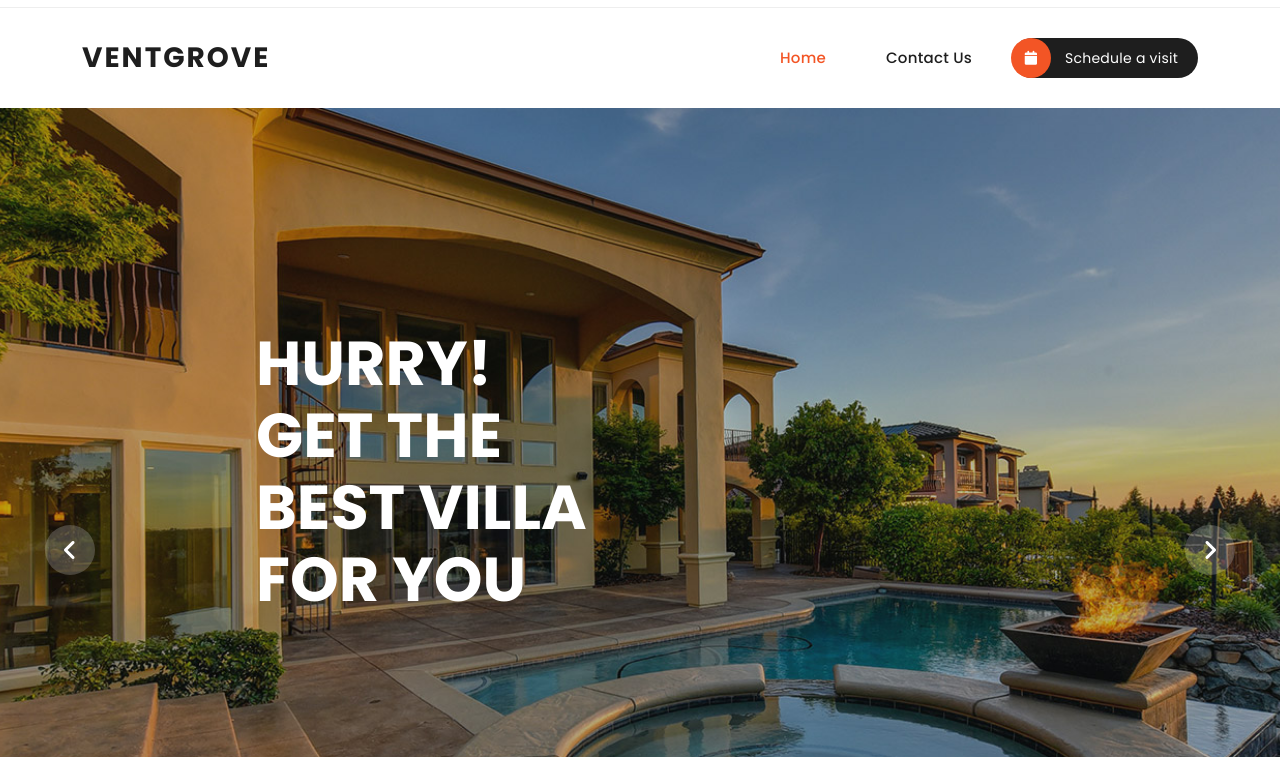
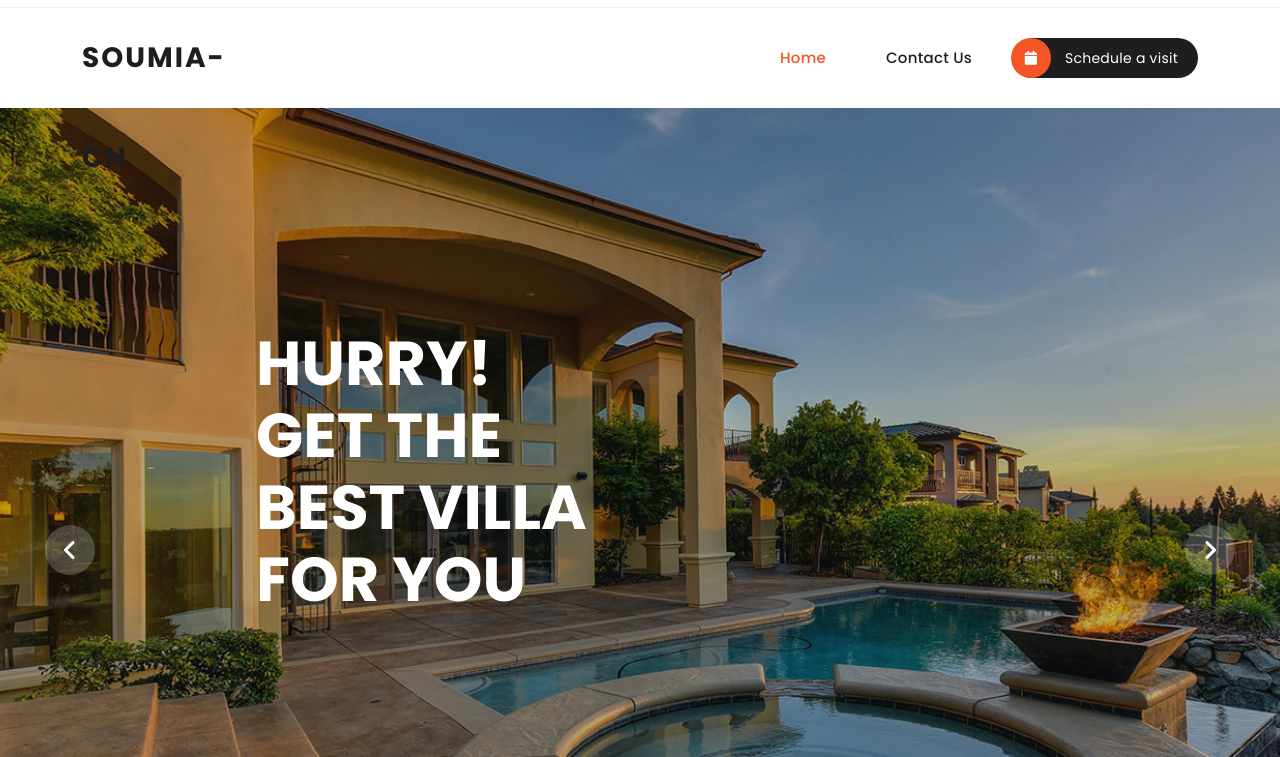
Before and after one commit to abdchafiecom/Ventgrove, a plain HTML site: page index.html in a window 1280 px wide. Shown: the part 43-800 px from the top of the page. Drawn offline with nearby package versions, Linux system fonts and the light colour scheme.

Commit message:
Update index.html

```diff
--- a/index.html
+++ b/index.html
@@ -72,7 +72,7 @@ https://templatemo.com/tm-591-villa-agency
                 <nav class="main-nav">
                     <!-- ***** Logo Start ***** -->
                     <a href="index.html" class="logo">
-                        <h1>VENTGROVE</h1>
+                        <h1>soumia-CH </h1>
                     </a>
                     <!-- ***** Logo End ***** -->
                     <!-- ***** Menu Start ***** -->
```
